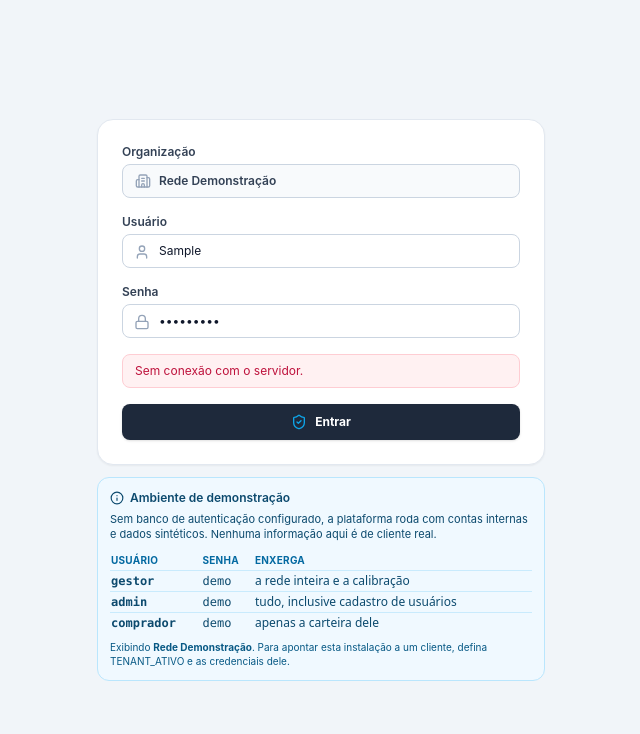
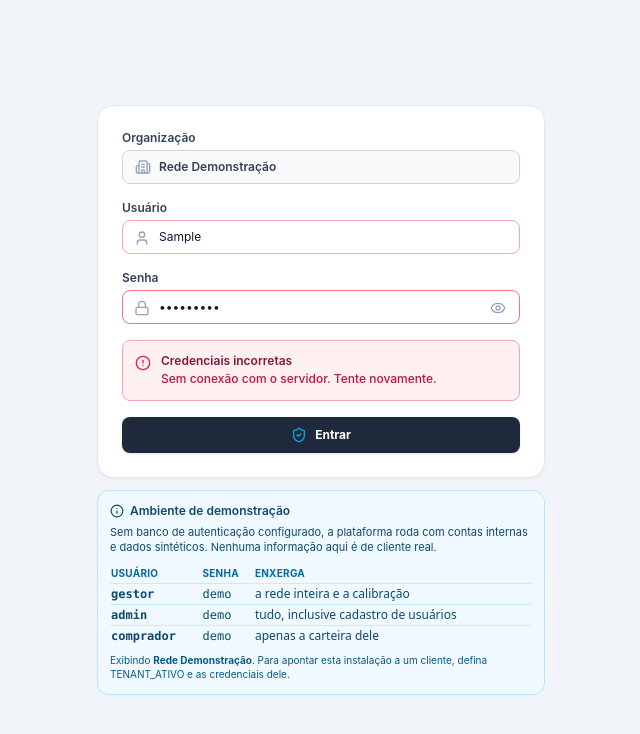
Before and after one commit to felipe2640/insight-compras, a Next.js app: page /login in a window 1280 px wide. Both pictures are taken after typing "Sample", "Sample123" into the empty fields and a click on the button "Entrar". Shown: the top 734 px of the page, without its empty margins (319-959 px from the left). Built offline with nearby package versions, Linux system fonts and the light colour scheme; no server answers.

Commit message:
fix(login): alerta destacado com icone, borda de erro, foco automatico e alternar visibilidade de senha

```diff
--- a/src/app/login/formulario-login.tsx
+++ b/src/app/login/formulario-login.tsx
@@ -1,8 +1,18 @@
 "use client";
 
-import React, { useState } from "react";
+import React, { useRef, useState } from "react";
 import { useSearchParams } from "next/navigation";
-import { ShieldCheck, Lock, User, Building2, Loader2, CheckCircle2 } from "lucide-react";
+import {
+  ShieldCheck,
+  Lock,
+  User,
+  Building2,
+  Loader2,
+  CheckCircle2,
+  AlertCircle,
+  Eye,
+  EyeOff,
+} from "lucide-react";
 // Identidade injetada pelo servidor (layout raiz). Sem TENANT_ATIVO
 // configurado é a demonstração, e nenhum nome de rede real aparece na tela.
 import { useTenantAtivo } from "@/lib/cockpit/contexto-tenant";
@@ -14,8 +24,11 @@ export function FormularioLogin() {
   const parametros = useSearchParams();
   const [usuario, setUsuario] = useState("");
   const [senha, setSenha] = useState("");
+  const [mostrarSenha, setMostrarSenha] = useState(false);
   const [erro, setErro] = useState<string | null>(null);
   const [estado, setEstado] = useState<EstadoLogin>("ocioso");
+
+  const senhaInputRef = useRef<HTMLInputElement>(null);
 
   const proximo = (() => {
     const n = parametros.get("next");
@@ -25,6 +38,17 @@ export function FormularioLogin() {
   const handleSubmit = async (e: React.FormEvent) => {
     e.preventDefault();
     if (estado !== "ocioso") return;
+
+    const usuarioLimpo = usuario.trim();
+    if (!usuarioLimpo) {
+      setErro("Informe o nome de usuário.");
+      return;
+    }
+    if (!senha) {
+      setErro("Informe a senha.");
+      return;
+    }
+
     setErro(null);
     setEstado("autenticando");
 
@@ -32,12 +56,17 @@ export function FormularioLogin() {
       const r = await fetch("/api/auth/entrar", {
         method: "POST",
         headers: { "Content-Type": "application/json" },
-        body: JSON.stringify({ usuario, senha }),
+        cache: "no-store",
+        body: JSON.stringify({ usuario: usuarioLimpo, senha }),
       });
       const corpo = (await r.json().catch(() => ({}))) as { erro?: string };
       if (!r.ok) {
-        setErro(corpo.erro ?? "Não foi possível entrar.");
+        setErro(corpo.erro ?? "Usuário ou senha incorretos.");
         setEstado("ocioso");
+        setTimeout(() => {
+          senhaInputRef.current?.focus();
+          senhaInputRef.current?.select();
+        }, 50);
         return;
       }
 
@@ -49,7 +78,7 @@ export function FormularioLogin() {
       // e eliminando race conditions entre o router cache e os Server Components.
       window.location.assign(proximo);
     } catch {
-      setErro("Sem conexão com o servidor.");
+      setErro("Sem conexão com o servidor. Tente novamente.");
       setEstado("ocioso");
     }
   };
@@ -84,8 +113,15 @@ export function FormularioLogin() {
             autoCapitalize="none"
             spellCheck={false}
             value={usuario}
-            onChange={(e) => setUsuario(e.target.value)}
-            className="w-full rounded-lg border border-slate-300 bg-white pl-9 pr-3 py-2 text-xs outline-none focus:border-blue-500 focus:ring-1 focus:ring-blue-500 disabled:bg-slate-100 disabled:text-slate-500 disabled:cursor-not-allowed"
+            onChange={(e) => {
+              setUsuario(e.target.value);
+              if (erro) setErro(null);
+            }}
+            className={`w-full rounded-lg border bg-white pl-9 pr-3 py-2 text-xs outline-none transition-colors disabled:bg-slate-100 disabled:text-slate-500 disabled:cursor-not-allowed ${
+              erro
+                ? "border-rose-300 focus:border-rose-500 focus:ring-1 focus:ring-rose-500"
+                : "border-slate-300 focus:border-blue-500 focus:ring-1 focus:ring-blue-500"
+            }`}
             placeholder="seu.usuario"
           />
         </div>
@@ -98,23 +134,48 @@ export function FormularioLogin() {
         <div className="relative">
           <Lock className="absolute left-3 top-2.5 h-4 w-4 text-slate-400" />
           <input
+            ref={senhaInputRef}
             id="senha"
-            type="password"
+            type={mostrarSenha ? "text" : "password"}
             required
             disabled={desabilitado}
             autoComplete="current-password"
             value={senha}
-            onChange={(e) => setSenha(e.target.value)}
-            className="w-full rounded-lg border border-slate-300 bg-white pl-9 pr-3 py-2 text-xs outline-none focus:border-blue-500 focus:ring-1 focus:ring-blue-500 disabled:bg-slate-100 disabled:text-slate-500 disabled:cursor-not-allowed"
+            onChange={(e) => {
+              setSenha(e.target.value);
+              if (erro) setErro(null);
+            }}
+            className={`w-full rounded-lg border bg-white pl-9 pr-10 py-2 text-xs outline-none transition-colors disabled:bg-slate-100 disabled:text-slate-500 disabled:cursor-not-allowed ${
+              erro
+                ? "border-rose-400 focus:border-rose-500 focus:ring-1 focus:ring-rose-500 bg-rose-50/20"
+                : "border-slate-300 focus:border-blue-500 focus:ring-1 focus:ring-blue-500"
+            }`}
             placeholder="••••••••"
           />
+          <button
+            type="button"
+            tabIndex={-1}
+            disabled={desabilitado}
+            onClick={() => setMostrarSenha((v) => !v)}
+            className="absolute right-2.5 top-2 h-5 w-5 text-slate-400 hover:text-slate-600 focus:outline-none disabled:opacity-40"
+            title={mostrarSenha ? "Ocultar senha" : "Ver senha digitada"}
+          >
+            {mostrarSenha ? <EyeOff className="h-4 w-4" /> : <Eye className="h-4 w-4" />}
+          </button>
         </div>
       </div>
 
       {erro && (
-        <p role="alert" className="rounded-lg border border-rose-200 bg-rose-50 px-3 py-2 text-rose-700">
-          {erro}
-        </p>
+        <div
+          role="alert"
+          className="flex items-start gap-2.5 rounded-lg border border-rose-300 bg-rose-50 p-3 text-rose-800 text-xs font-medium animate-in fade-in slide-in-from-top-1 duration-200"
+        >
+          <AlertCircle className="h-4 w-4 text-rose-600 shrink-0 mt-0.5" />
+          <div className="space-y-0.5 flex-1">
+            <p className="font-semibold text-rose-900">Credenciais incorretas</p>
+            <p className="text-rose-700 leading-snug">{erro}</p>
+          </div>
+        </div>
       )}
 
       {estado === "conectado" && (
```
